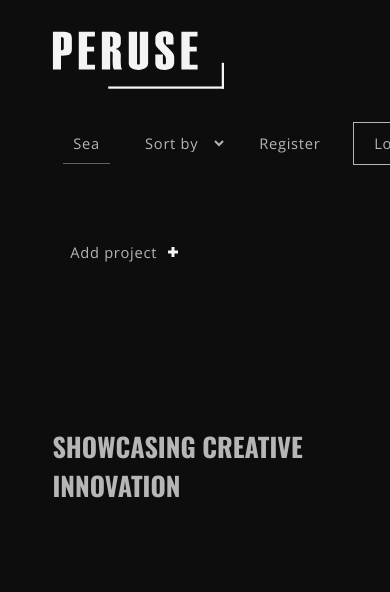
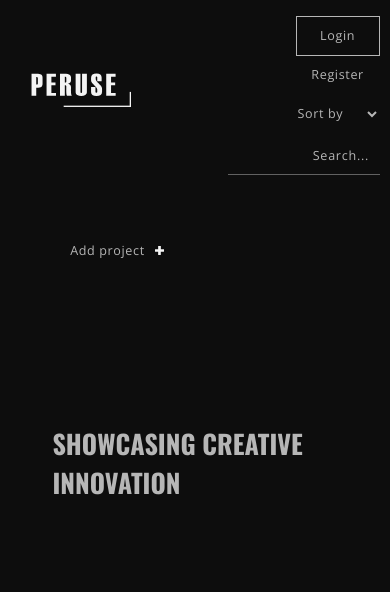
Before and after one commit to rubyfrancesgit/formative3.2, a website: page frontend/index.html in a window 390 px wide. Shown: the top 592 px of the page. Drawn offline with nearby package versions, Linux system fonts and the light colour scheme; no server answers.

Commit message:
mobile responsiveness

```diff
--- a/frontend/sass/_add-project.scss
+++ b/frontend/sass/_add-project.scss
@@ -99,5 +99,12 @@
 
 /* Small Devices (Mobile) */
 @media #{$mobile}{
-
+    .add-project-select{
+        &__p {
+            font-size: 1.2rem;
+        }
+        &__icon {
+            width: 0.8rem;
+        }
+    }
 }
--- a/frontend/sass/_cards.scss
+++ b/frontend/sass/_cards.scss
@@ -148,5 +148,27 @@
 
 /* Small Devices (Mobile) */
 @media #{$mobile}{
+    .projects{
+        padding: 5% 7% 5% 40%;
+        gap: 28rem 1.5rem;
+        cursor: pointer;
+        &__heading{
+            width: 11ch;
+            font-size: 5rem;
+        }
+        &__portfolio-link{
+            pointer-events:none;
+        }
+        &__description-wrap{
+            width: 95%;
+            bottom: -15rem;
+        }
+        &__description{
+            text-align: left;
+        }
+    }
 
+    .active{
+        width: 276px;
+    }
 }
--- a/frontend/sass/_nav.scss
+++ b/frontend/sass/_nav.scss
@@ -111,5 +111,29 @@
 
 /* Small Devices (Mobile) */
 @media #{$mobile}{
-
+    .nav {
+        padding: 0 2rem 0 3rem;
+        &__heading {
+            width: 100px;
+            padding-top:20px;
+        }
+        &__ul {
+            flex-flow: column-reverse wrap;
+            align-items: flex-end;
+            width: 45%;
+            padding-top: 1.5rem;
+        }
+        &__li {
+            font-size: 1.2rem;
+        }
+        &__search {
+            width: 100%;
+        }
+        &__search::placeholder {
+            font-size: 1.2rem;
+        }
+        &__select {
+            font-size: 1.2rem;
+        }
+    }
 }
```
Also changed, not shown: frontend/css/style.css.
